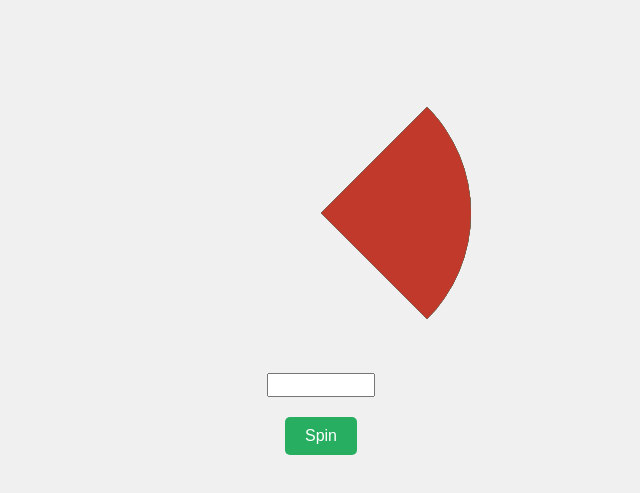
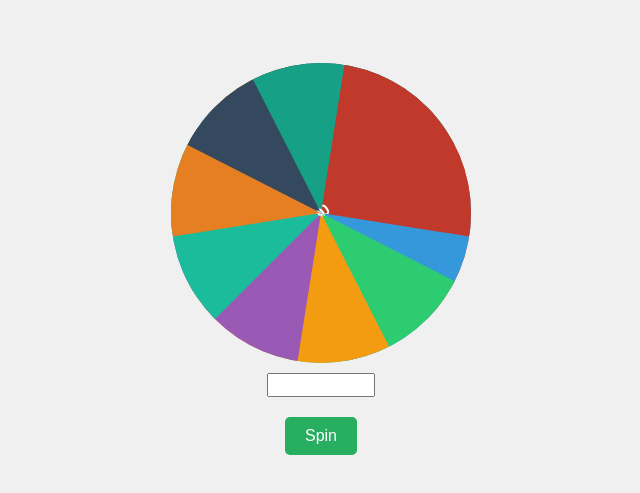
Before and after one commit to Cornball0/wheel-spin, a plain HTML site: page index.html in a window 1280 px wide. Shown: the part 141-634 px from the top of the page, without its empty margins (319-959 px from the left). Drawn offline with Linux system fonts and the light colour scheme.

Commit message:
Update style.css

```diff
--- a/style.css
+++ b/style.css
@@ -23,19 +23,25 @@ body {
   height: 100%;
   clip-path: polygon(50% 50%, 100% 0, 100% 100%);
   transform-origin: 50% 50%;
+  display: flex;
+  align-items: center;
+  justify-content: center;
+  font-size: 16px;
+  font-weight: bold;
+  color: #fff;
   transition: transform 5s cubic-bezier(0.17, 0.67, 0.83, 0.67);
 }
 
-.section:nth-child(1) { background-color: #e74c3c; }
-.section:nth-child(2) { background-color: #3498db; }
-.section:nth-child(3) { background-color: #2ecc71; }
-.section:nth-child(4) { background-color: #f39c12; }
-.section:nth-child(5) { background-color: #9b59b6; }
-.section:nth-child(6) { background-color: #1abc9c; }
-.section:nth-child(7) { background-color: #e67e22; }
-.section:nth-child(8) { background-color: #34495e; }
-.section:nth-child(9) { background-color: #16a085; }
-.section:nth-child(10) { background-color: #c0392b; }
+.section:nth-child(1) { background-color: #e74c3c; transform: rotate(0deg); }
+.section:nth-child(2) { background-color: #3498db; transform: rotate(36deg); }
+.section:nth-child(3) { background-color: #2ecc71; transform: rotate(72deg); }
+.section:nth-child(4) { background-color: #f39c12; transform: rotate(108deg); }
+.section:nth-child(5) { background-color: #9b59b6; transform: rotate(144deg); }
+.section:nth-child(6) { background-color: #1abc9c; transform: rotate(180deg); }
+.section:nth-child(7) { background-color: #e67e22; transform: rotate(216deg); }
+.section:nth-child(8) { background-color: #34495e; transform: rotate(252deg); }
+.section:nth-child(9) { background-color: #16a085; transform: rotate(288deg); }
+.section:nth-child(10) { background-color: #c0392b; transform: rotate(324deg); }
 
 input {
   margin-top: 10px;
```
